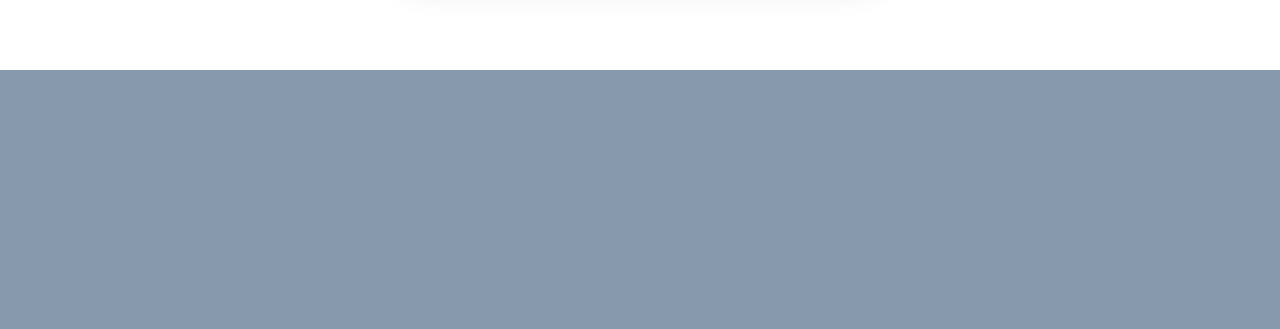
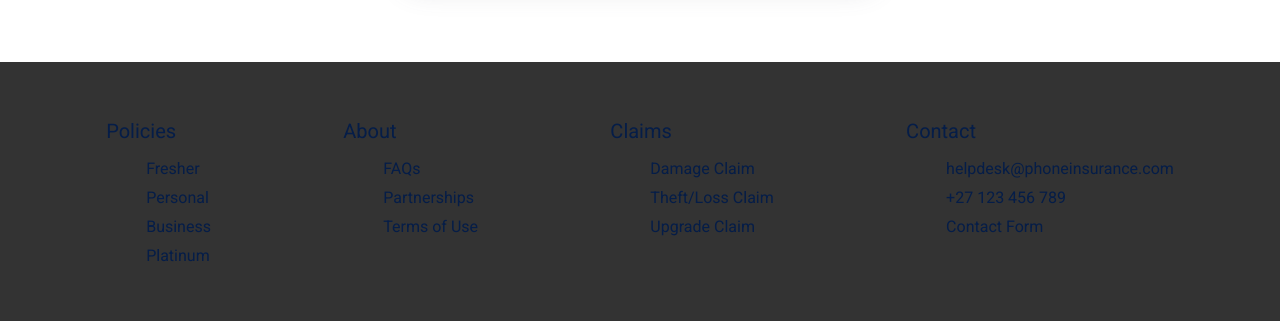
Before and after one commit to EthanWalton-snlm/SDDA-2025-Capstone-TeamD, a Flask app: page /sign-up in a window 1280 px wide; the page is wider, and only the part inside the window is pictured. Shown: the part 849-1178 px from the top of that part. Before the commit the page ends 919 px from the top of that part, so only its background shows below. Run offline with Flask 3, Linux system fonts and the light colour scheme.

Commit message:
work updates

```diff
--- a/static/styles.css
+++ b/static/styles.css
@@ -441,3 +441,80 @@ textarea {
   font-size: 28px;
   font-weight: 200;
 }
+
+/* footer styling :start   */
+.main-footer {
+  background: #333;
+  color: white;
+  width: 100%;
+  padding: 40px 0;
+  position: relative;
+  z-index: 10;
+}
+
+.footer-content {
+  display: flex;
+  justify-content: space-around;
+  max-width: 1200px;
+  margin: 0 auto;
+}
+
+.footer-section h1 {
+  margin-bottom: 15px;
+  font-size: 20px;
+}
+
+.footer-section ul {
+  list-style-type: none;
+}
+
+.footer-section ul li {
+  margin-bottom: 10px;
+  cursor: pointer;
+  transition: color 0.3s;
+}
+
+.footer-section ul li:hover {
+  color: #aaa;
+}
+/* footer styling : end   */
+
+.main-mid-section {
+  height: 640px;
+  display: flex;
+  justify-content: center;
+  align-items: center;
+  color: white;
+  text-align: center;
+  background: transparent;
+}
+
+.main-mid-section-content {
+  background: rgba(112, 102, 102, 0.637);
+  padding: 40px;
+  border-radius: 10px;
+}
+
+.main-mid-section h1 {
+  font-size: 48px;
+  margin-bottom: 20px;
+}
+
+.main-mid-section p {
+  font-size: 24px;
+}
+/* main screen center text styling end*/
+
+/* main screen image */
+.background-container {
+  background: url("https://images.unsplash.com/photo-1689799515027-878d0b0cd1a5?q=80&w=2070&auto=format&fit=crop&ixlib=rb-4.0.3&ixid=M3wxMjA3fDB8MHxwaG90by1wYWdlfHx8fGVufDB8fHx8fA%3D%3D")
+    no-repeat center center;
+  background-size: cover;
+  width: 100%;
+  position: absolute;
+  top: 0;
+  left: 0;
+  height: 800px;
+  z-index: -1;
+  filter: brightness(0.7);
+}
--- a/templates/navigation-bar.html
+++ b/templates/navigation-bar.html
@@ -14,6 +14,7 @@
       rel="stylesheet"
       href="{{ url_for('static', filename='styles.css') }}"
     />
+    {% block style_content%}{% endblock%}
   </head>
   <body>
     <div class="home-screen-bg"></div>
@@ -31,5 +32,46 @@
       </header>
     </div>
     {% block content %}{% endblock%}
+
+    <footer class="main-footer">
+      <section class="footer-content">
+        <div class="footer-section footer-policies">
+          <h1>Policies</h1>
+          <ul>
+            <li>Fresher</li>
+            <li>Personal</li>
+            <li>Business</li>
+            <li>Platinum</li>
+          </ul>
+        </div>
+
+        <div class="footer-section footer-about">
+          <h1>About</h1>
+          <ul>
+            <li>FAQs</li>
+            <li>Partnerships</li>
+            <li>Terms of Use</li>
+          </ul>
+        </div>
+
+        <div class="footer-section footer-claims">
+          <h1>Claims</h1>
+          <ul>
+            <li>Damage Claim</li>
+            <li>Theft/Loss Claim</li>
+            <li>Upgrade Claim</li>
+          </ul>
+        </div>
+
+        <div class="footer-section footer-contact">
+          <h1>Contact</h1>
+          <ul>
+            <li>helpdesk@phoneinsurance.com</li>
+            <li>+27 123 456 789</li>
+            <li>Contact Form</li>
+          </ul>
+        </div>
+      </section>
+    </footer>
   </body>
 </html>
```
Also changed, not shown: templates/home.html (+10 -3 lines).
